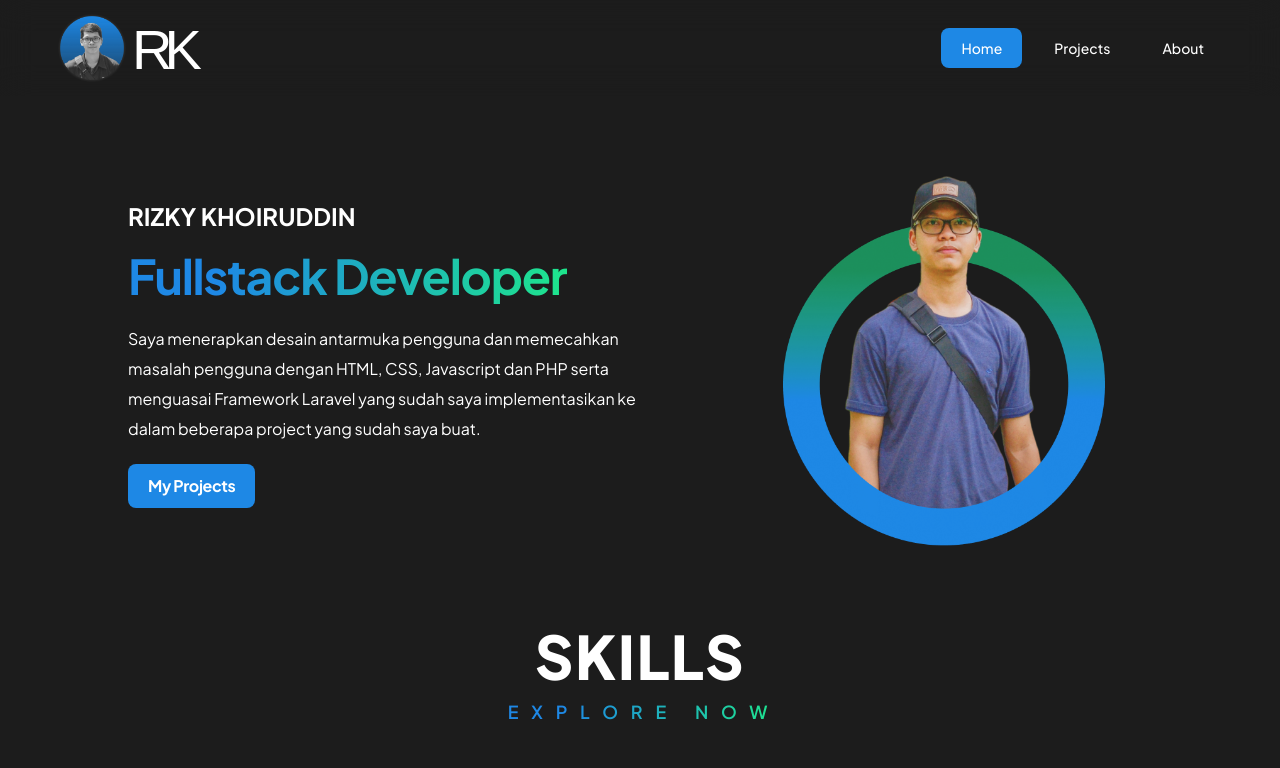
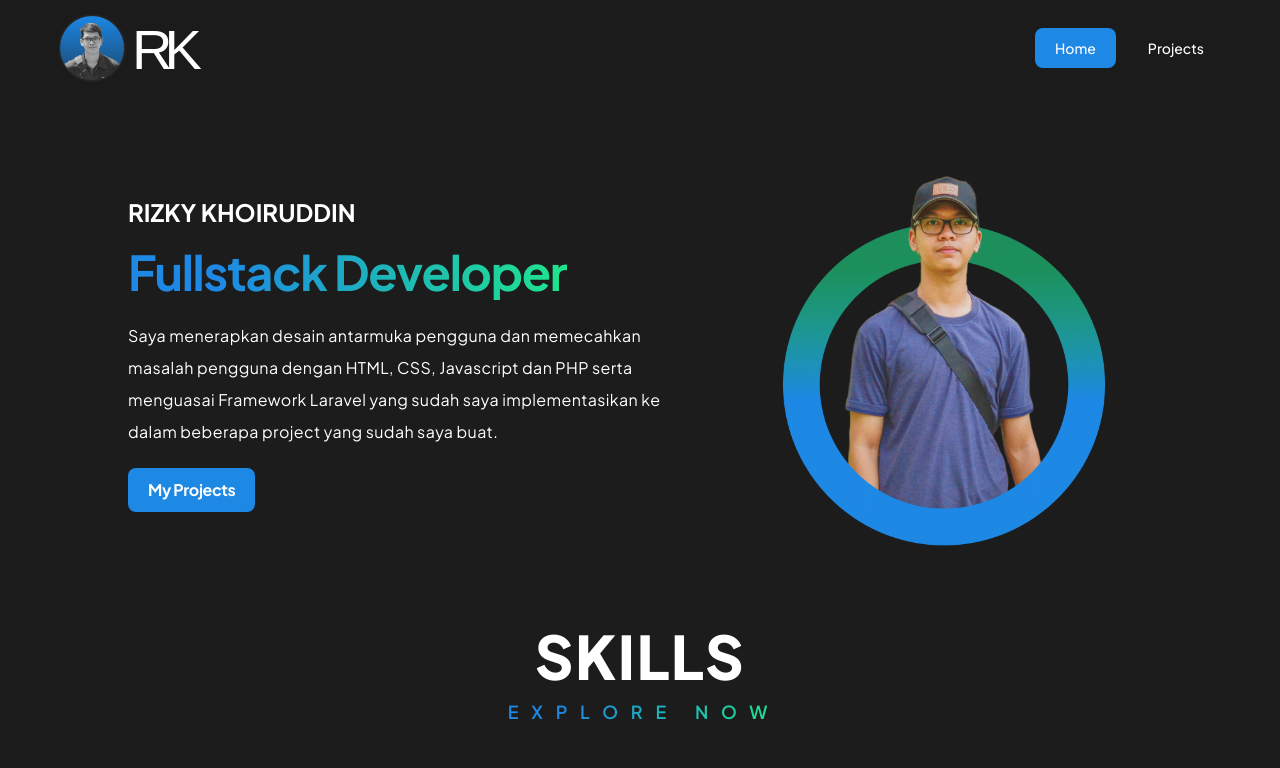
Before and after one commit to Fallcruz/Portfolio, a Next.js app: page / in a window 1280 px wide. Shown: the top 768 px of the page. Built offline with nearby package versions, Linux system fonts and the light colour scheme; a web font is replaced by a local one.

Commit message:
update v3

```diff
--- a/app/(home)/page.js
+++ b/app/(home)/page.js
@@ -11,7 +11,7 @@ export default function Page() {
                 <div className='flex flex-col basis-[50%] items-start justify-center lg:ms-10 ms-0 me-0 gap-5'>
                     <h1 className='text-2xl font-bold uppercase tracking-normal'>Rizky Khoiruddin</h1>
                     <h2 className='linear-blue text-5xl font-bold tracking-tight pb-1'>Fullstack Developer</h2>
-                    <p className='lg:text-base text-base lg:leading-[30px] leading-7'>
+                    <p className='lg:text-base text-base lg:leading-[32px] leading-7 tracking-wide'>
                         Saya menerapkan desain antarmuka pengguna dan memecahkan masalah pengguna dengan HTML, CSS, Javascript dan PHP serta menguasai Framework Laravel yang sudah saya implementasikan ke dalam beberapa project yang sudah saya buat.
                     </p>
                     <Link href='/projects' className='bg-blue text-base text-white font-bold px-5 lg:py-[10px] py-2 rounded-lg tracking-tight'>My Projects</Link>
--- a/app/components/Navbar.js
+++ b/app/components/Navbar.js
@@ -15,7 +15,7 @@ function Navbar() {
     }, [pathname]);
 
     return (
-        <nav className='sticky top-0 flex flex-row items-center justify-between bg-black-secondary/50 backdrop-blur-lg py-3 lg:px-14 px-8 z-50'>
+        <nav className='sticky top-0 flex flex-row items-center justify-between bg-black-secondary/80 backdrop-blur-lg py-3 lg:px-14 px-8 z-50'>
             <Link className='flex flex-row items-center gap-1' href='/'>
                 <Image className='lg:w-[72px] lg:h-[72px] w-14 h-14' src='/img/round-profile.png' width={500} height={500} quality={100} alt='logo' priority={true} />
                 <h1 className='mt-1 lg:text-[3.5rem] text-[2.2rem] font-rakkas leading-none lg:tracking-[-0.5rem] tracking-[-0.3rem]'>RK</h1>
@@ -27,9 +27,9 @@ function Navbar() {
                 <li className={`${pathname.startsWith('/projects') ? 'active' : ''} px-5 lg:py-[10px] py-2 rounded-lg`}>
                     <Link href='/projects'>Projects</Link>
                 </li>
-                <li className={`${pathname.startsWith('/about') ? 'active' : ''} px-5 lg:py-[10px] py-2 rounded-lg`}>
+                {/* <li className={`${pathname.startsWith('/about') ? 'active' : ''} px-5 lg:py-[10px] py-2 rounded-lg`}>
                     <Link href='/about'>About</Link>
-                </li>
+                </li> */}
             </ul>
             <svg xmlns="http://www.w3.org/2000/svg" viewBox="0 0 24 24" fill="currentColor" className="w-6 h-6 lg:hidden block cursor-pointer" onClick={() => handleNavbar()}>
                 <path fillRule="evenodd" d="M3 6.75A.75.75 0 013.75 6h16.5a.75.75 0 010 1.5H3.75A.75.75 0 013 6.75zM3 12a.75.75 0 01.75-.75h16.5a.75.75 0 010 1.5H3.75A.75.75 0 013 12zm0 5.25a.75.75 0 01.75-.75h16.5a.75.75 0 010 1.5H3.75a.75.75 0 01-.75-.75z" clipRule="evenodd" />
--- a/app/projects/[slug]/page.js
+++ b/app/projects/[slug]/page.js
@@ -8,7 +8,7 @@ function page({ params }) {
             src: '/img/estatein-full.png',
             alt: 'website-estatein',
             title: 'Website Estatein',
-            desc: '-',
+            desc: 'Link : https://estatein.vercel.app/',
             tools: {
                 language: 'Bahasa Pemorograman : HTML, CSS, Javascript',
                 framework: 'Framework : NextJS dan Tailwind CSS',
--- a/app/projects/page.js
+++ b/app/projects/page.js
@@ -8,7 +8,7 @@ function page() {
             src: '/img/estatein.png',
             alt: 'website-estatein',
             title: 'Website Estatein',
-            desc: '-',
+            desc: 'Link : https://estatein.vercel.app/',
         },
         {
             label: 'website-sobatkerja',
```
